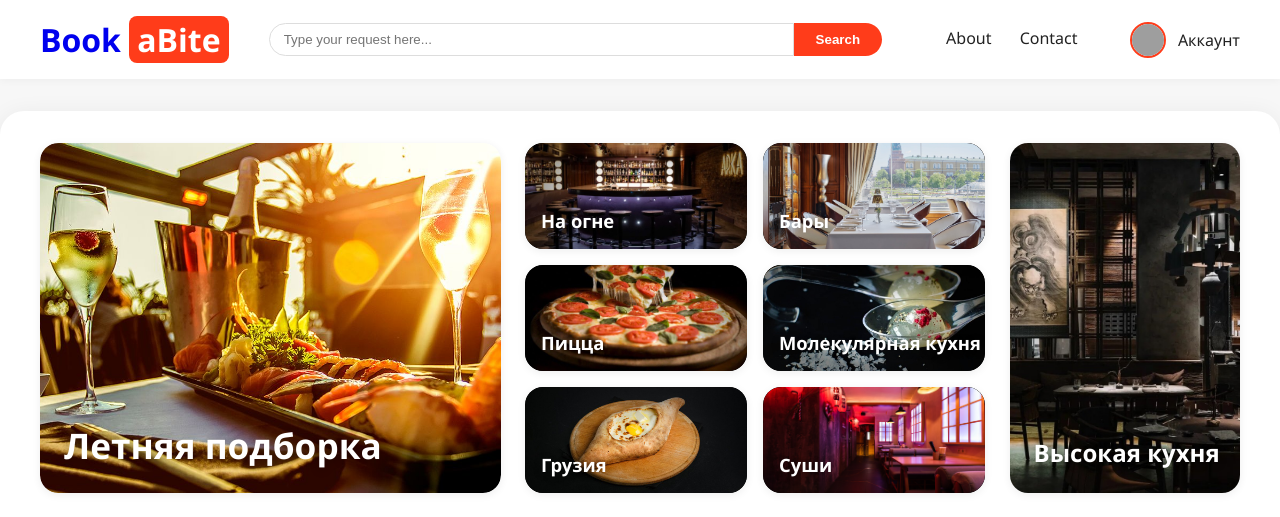
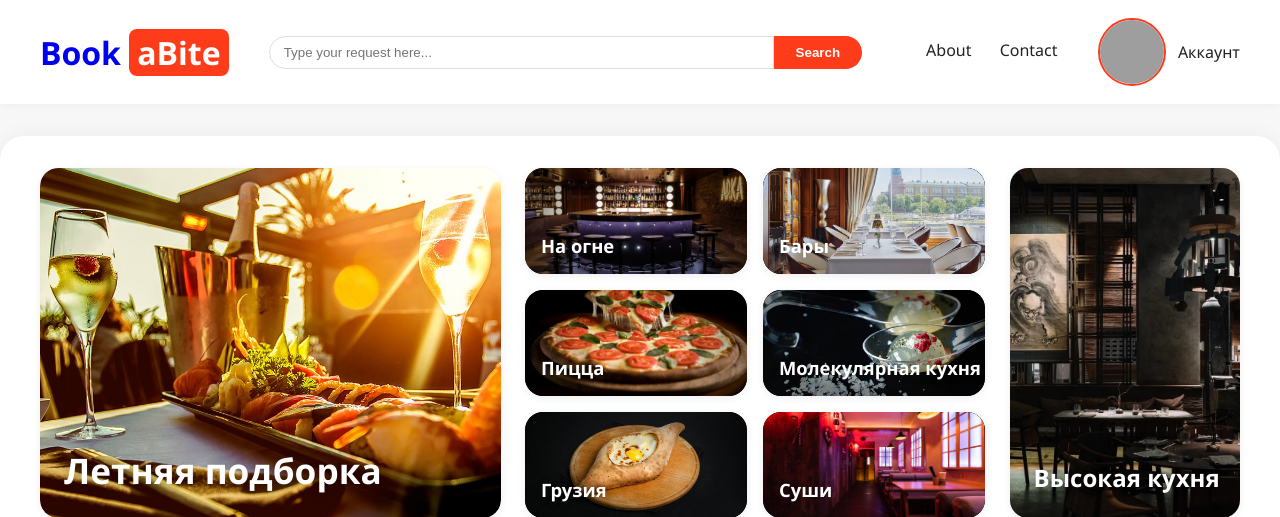
Before and after one commit to DeeDoo-del/diplom-php, a PHP site: page / in a window 1280 px wide. Shown: the top 517 px of the page. Run offline with PHP 8.4, Linux system fonts and the light colour scheme; the visitor is signed in with stand-in values (Sample User, id 1); data that the repository does not hold is empty; grey boxes are pictures that could not be loaded.

Commit message:
Последняя версия

```diff
--- a/account.php
+++ b/account.php
@@ -68,7 +68,7 @@ $avatar_url = $avatar && file_exists($avatar) ? $avatar : 'assets/img/avatar.png
 
 <main>
   <section class="profile-section" style="display:flex;gap:32px;align-items:flex-start;flex-wrap:wrap;flex-direction:row;">
-    <div style="max-width:340px;width:100%;margin:0;">
+    <div style="max-width:340px;width:100%;margin:0;flex:1 1 340px;">
       <form method="post" class="profile-form" enctype="multipart/form-data">
         <h2 style="margin-bottom:16px;">Профиль</h2>
         <?php if($profile_error): ?>
@@ -101,7 +101,7 @@ $avatar_url = $avatar && file_exists($avatar) ? $avatar : 'assets/img/avatar.png
         </div>
       </form>
     </div>
-    <div class="profile-booking-card booking-wide-center" style="margin:0;">
+    <div class="profile-booking-card" style="flex:0 0 370px;max-width:370px;width:100%;margin:0;">
       <?php
       $sql = "SELECT * FROM restaurants LIMIT 1";
       $result = $conn->query($sql);
--- a/assets/css/style.css
+++ b/assets/css/style.css
@@ -344,12 +344,12 @@ main {
   text-shadow: 0 2px 8px rgba(0,0,0,0.25);
 }
 .profile-avatar img {
-  width: 38px;
-  height: 38px;
+  width: 100px;
+  height: 100px;
   border-radius: 50%;
   object-fit: cover;
   border: 2px solid #ff3c1a;
-  margin-left: 24px;
+  margin-left: 12px;
   vertical-align: middle;
 }
 
@@ -463,8 +463,8 @@ main {
   margin-bottom: 32px;
 }
 .profile-avatar-large {
-  width: 110px;
-  height: 110px;
+  width: 140px;
+  height: 140px;
   border-radius: 50%;
   object-fit: cover;
   border: 3px solid #ff3c1a;
--- a/includes/header.php
+++ b/includes/header.php
@@ -14,7 +14,7 @@
     <?php if(isset($_SESSION['user'])): ?>
       <?php $avatar = isset($_SESSION['user']['avatar']) && file_exists($_SESSION['user']['avatar']) ? $_SESSION['user']['avatar'] : 'assets/img/avatar.png'; ?>
       <a href="account.php" class="profile-avatar" title="Личный кабинет">
-        <img src="<?= htmlspecialchars($avatar) ?>" alt="Профиль" style="width:32px;height:32px;border-radius:50%;vertical-align:middle;object-fit:cover;">
+        <img src="<?= htmlspecialchars($avatar) ?>" alt="Профиль" style="width:64px;height:64px;border-radius:50%;vertical-align:middle;object-fit:cover;">
         <span style="margin-left:8px;vertical-align:middle;">Аккаунт</span>
       </a>
     <?php else: ?>
```
